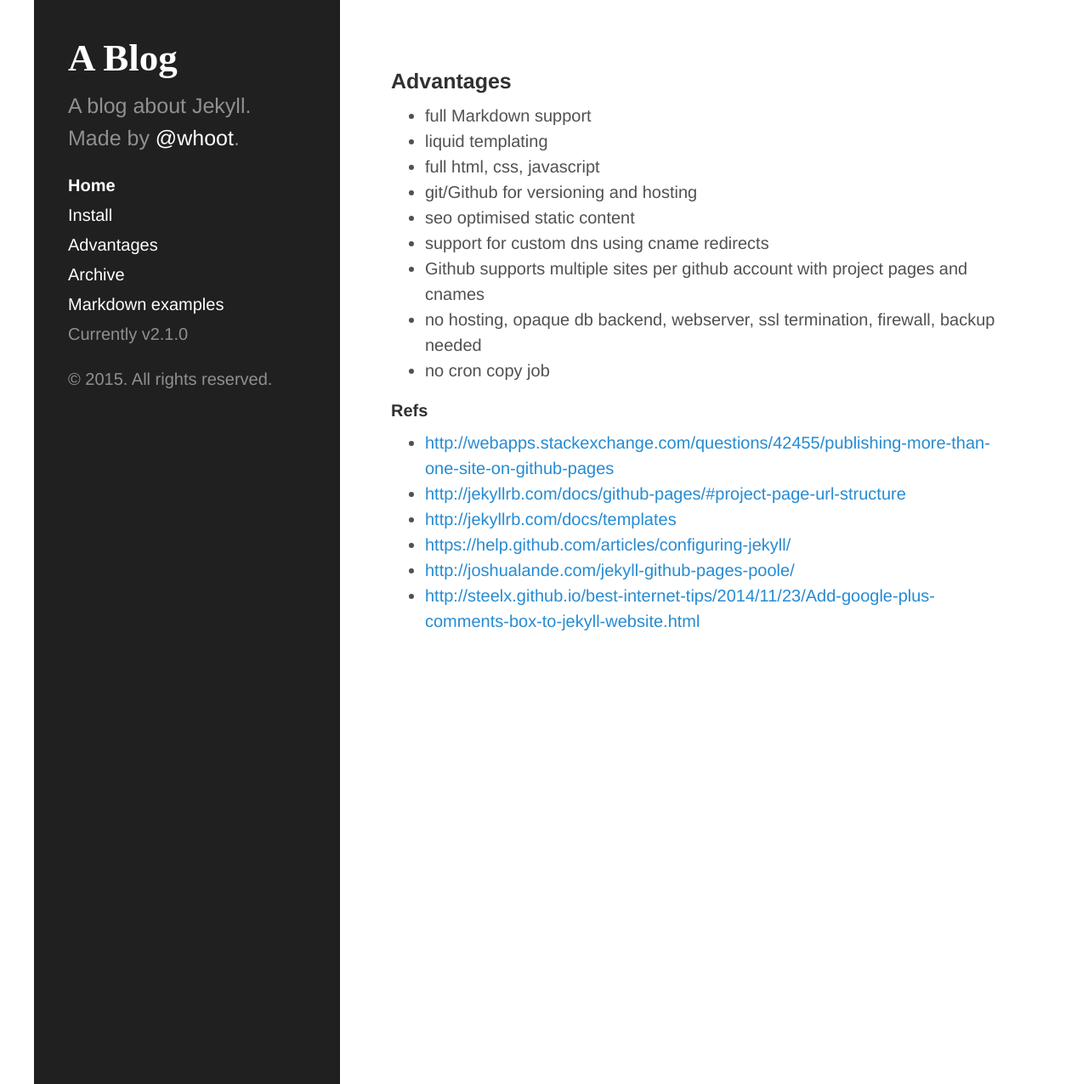
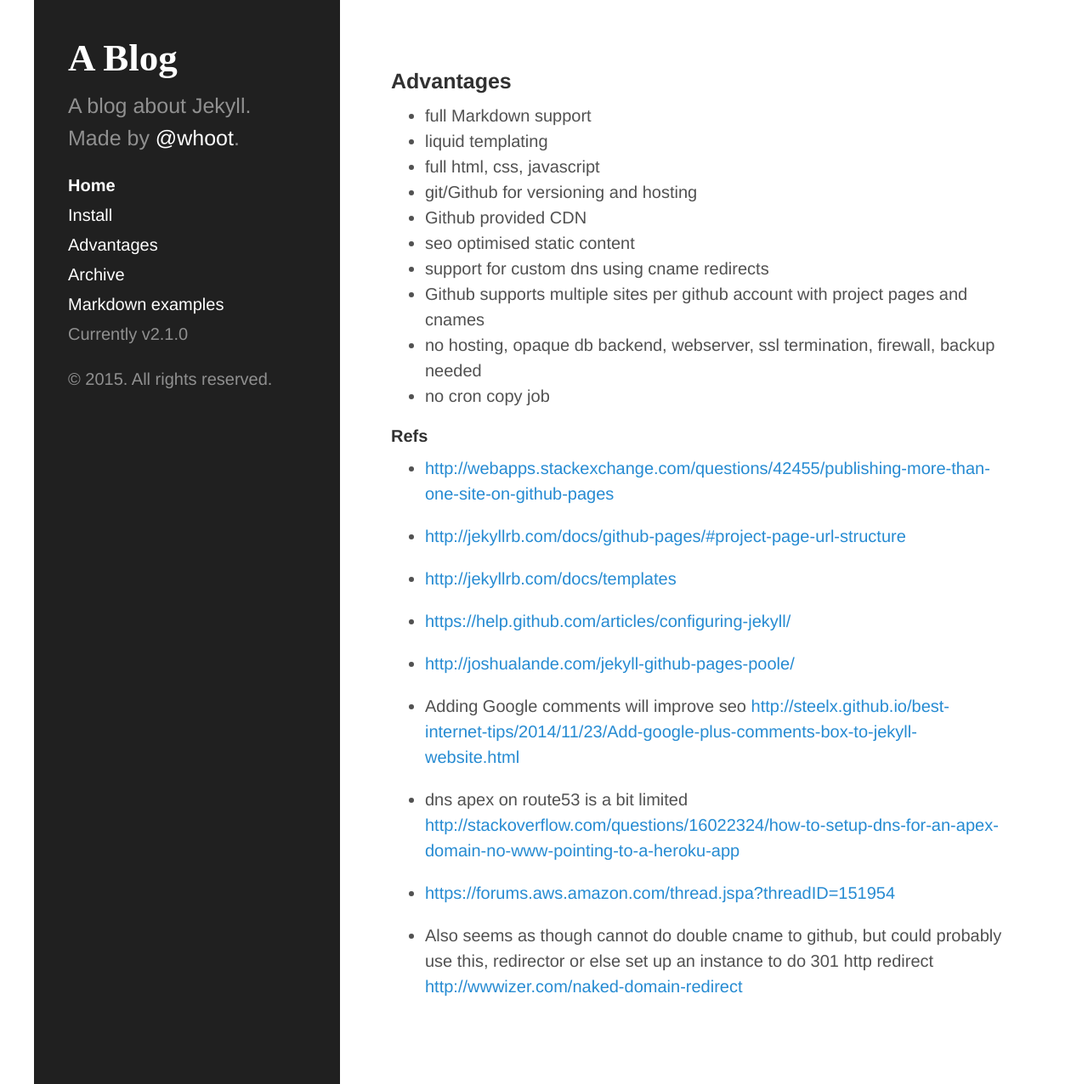
Before and after one commit to julian1/minimal-github-jekyll, a Jekyll site: the page built from advantages.md, in a window 1280 px wide and 1276 px high. Shown: the whole window at 85% size. Built offline with Jekyll 4.4.1, drawn with Linux system fonts in a browser that asks for light colours.

Commit message:
refs, notes on apex domains and route53

```diff
--- a/advantages.md
+++ b/advantages.md
@@ -9,6 +9,7 @@ layout: about
 - liquid templating
 - full html, css, javascript
 - git/Github for versioning and hosting
+- Github provided CDN
 - seo optimised static content
 - support for custom dns using cname redirects
 - Github supports multiple sites per github account with project pages and cnames
@@ -18,8 +19,23 @@ layout: about
 #### Refs
 
 - <http://webapps.stackexchange.com/questions/42455/publishing-more-than-one-site-on-github-pages>
+
 - <http://jekyllrb.com/docs/github-pages/#project-page-url-structure>
+
 - <http://jekyllrb.com/docs/templates>
+
 - <https://help.github.com/articles/configuring-jekyll/>
+
 - <http://joshualande.com/jekyll-github-pages-poole/>
-- <http://steelx.github.io/best-internet-tips/2014/11/23/Add-google-plus-comments-box-to-jekyll-website.html>
+
+- Adding Google comments will improve seo
+  <http://steelx.github.io/best-internet-tips/2014/11/23/Add-google-plus-comments-box-to-jekyll-website.html>
+
+- dns apex on route53 is a bit limited
+  <http://stackoverflow.com/questions/16022324/how-to-setup-dns-for-an-apex-domain-no-www-pointing-to-a-heroku-app>
+
+- <https://forums.aws.amazon.com/thread.jspa?threadID=151954>
+
+- Also seems as though cannot do double cname to github, but could probably use this, redirector
+  or else set up an instance to do 301 http redirect
+  <http://wwwizer.com/naked-domain-redirect>
```
